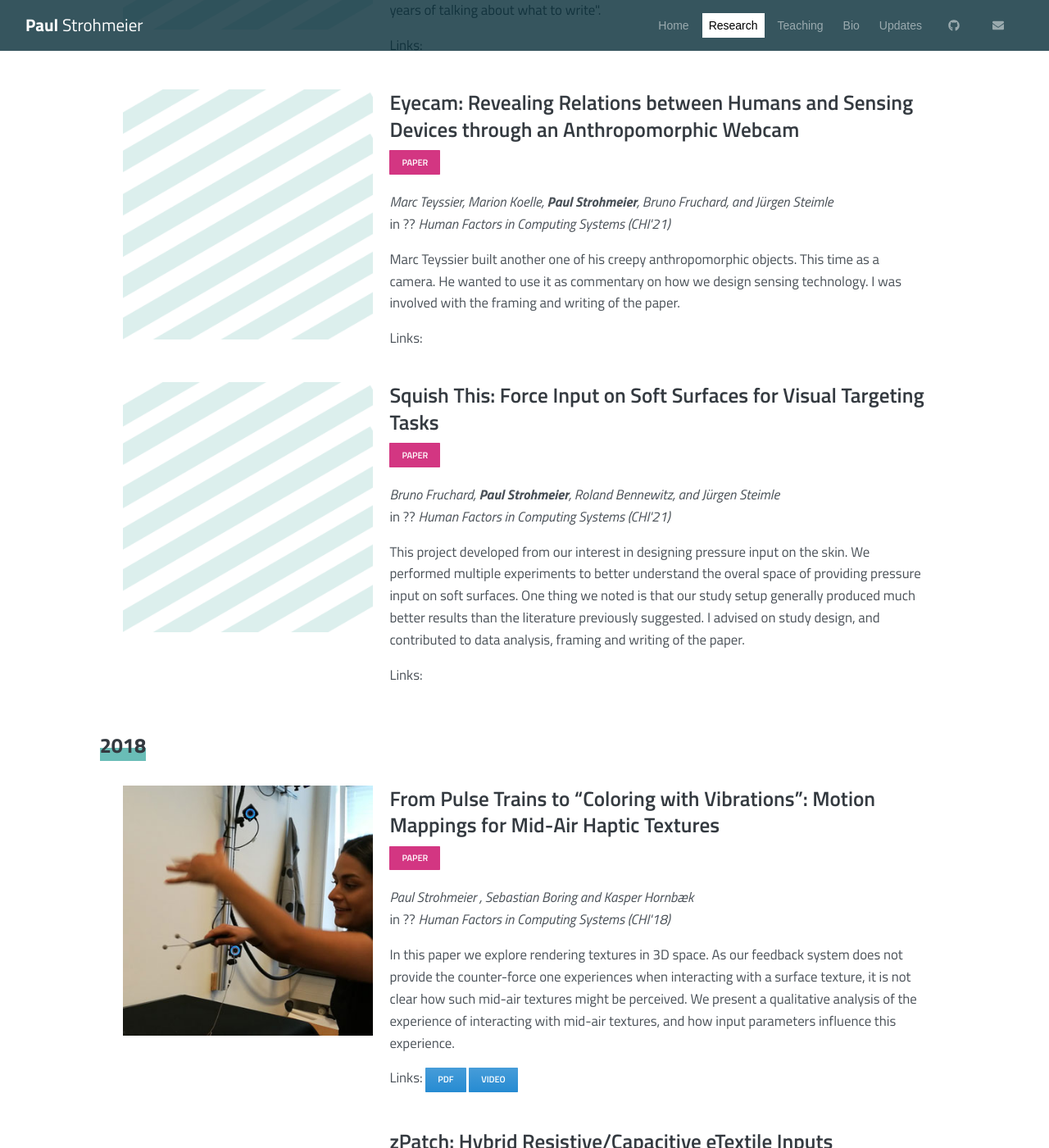
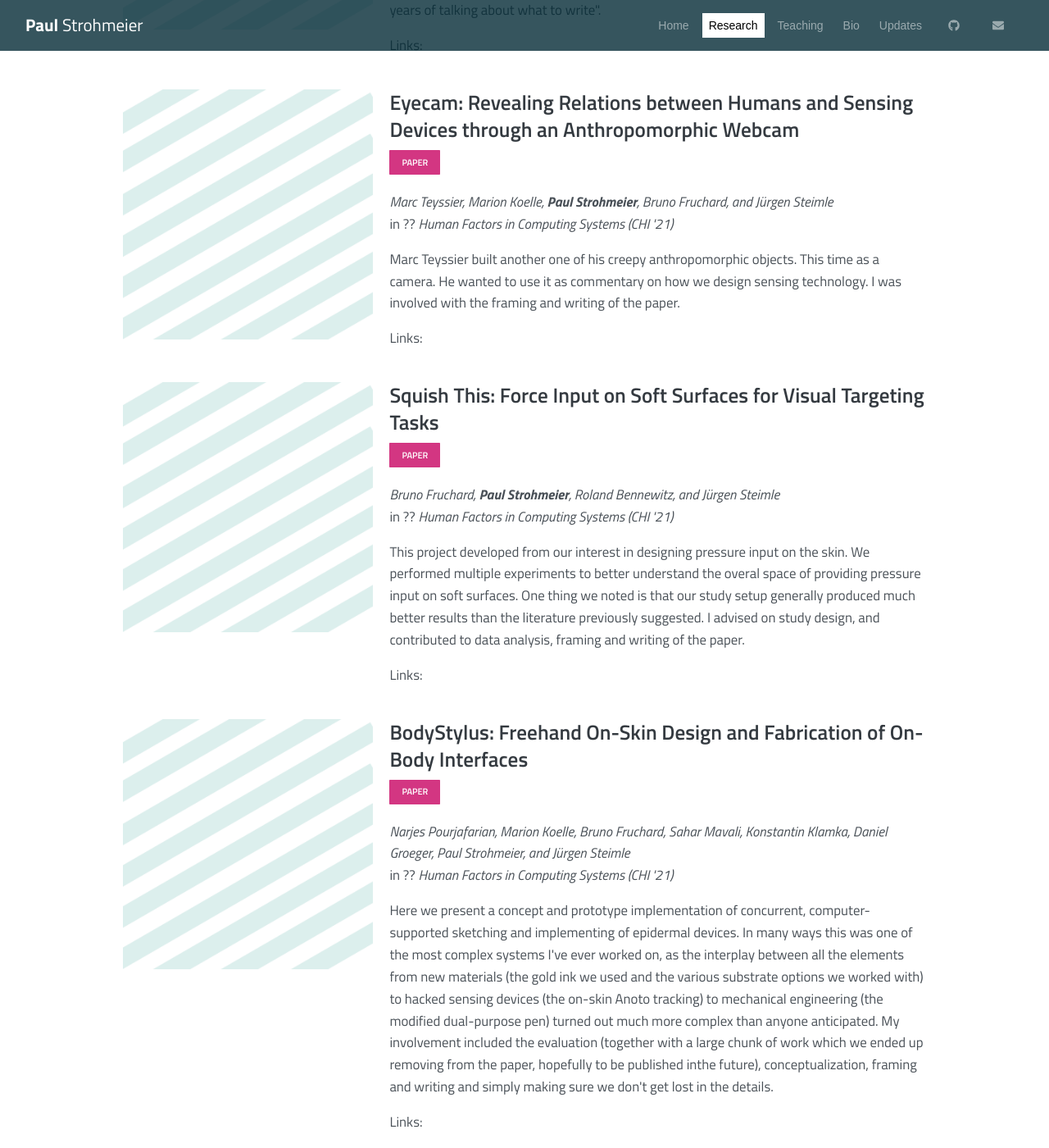
Before and after one commit to fkeel/fkeel.gitub.io, a Jekyll site: the page built from research.html, in a window 1280 px wide and 1400 px high, scrolled down 618 px. Shown: the whole window at 82% size. Built offline with Jekyll 4.4.1, drawn with Linux system fonts in a browser that asks for light colours.

Commit message:
Update research.yaml

```diff
--- a/_data/research.yaml
+++ b/_data/research.yaml
@@ -13,7 +13,7 @@
   - title: "Eyecam: Revealing Relations between Humans and Sensing Devices through an Anthropomorphic Webcam"
     year: 2021
     authors: Marc Teyssier, Marion Koelle,  <b>Paul Strohmeier</b>, Bruno Fruchard, and Jürgen Steimle
-    venue: Human Factors in Computing Systems (CHI'21)
+    venue: Human Factors in Computing Systems (CHI '21)
     description: Marc Teyssier built another one of his creepy anthropomorphic objects. This time as a camera. He wanted to use it as commentary on how we design sensing technology. I was involved with the framing and writing of the paper.
     tags:
       - text: paper
@@ -22,12 +22,20 @@
   - title: "Squish This: Force Input on Soft Surfaces for Visual Targeting Tasks"
     year: 2021
     authors: Bruno Fruchard, <b>Paul Strohmeier</b>, Roland Bennewitz, and Jürgen Steimle
-    venue: Human Factors in Computing Systems (CHI'21)
+    venue: Human Factors in Computing Systems (CHI '21)
     description: This project developed from our interest in designing pressure input on the skin. We performed multiple experiments to better understand the overal space of providing pressure input on soft surfaces. One thing we noted is that our study setup generally produced much better results than the literature previously suggested. I advised on study design, and contributed to data analysis, framing and writing of the paper.
     tags:
       - text: paper
         style: magenta
 
+  - title: "BodyStylus: Freehand On-Skin Design and Fabrication of On-Body Interfaces"
+    year: 2021
+    authors: Narjes Pourjafarian, Marion Koelle, Bruno Fruchard, Sahar Mavali, Konstantin Klamka, Daniel Groeger, Paul Strohmeier, and Jürgen Steimle
+    venue: Human Factors in Computing Systems (CHI '21)
+    description: Here we present a concept and prototype implementation of concurrent, computer-supported sketching and implementing of epidermal devices. In many ways this was one of the most complex systems I've ever worked on, as the interplay between all the elements from new materials (the gold ink we used and the various substrate options we worked with) to hacked sensing devices (the on-skin Anoto tracking) to mechanical engineering (the modified dual-purpose pen) turned out much more complex than anyone anticipated. My involvement included the evaluation (together with a large chunk of work which we ended up removing from the paper, hopefully to be published inthe future), conceptualization, framing and writing and simply making sure we don't get lost in the details.
+    tags:
+      - text: paper
+        style: magenta
 
   - title: "From Pulse Trains to “Coloring with Vibrations”: Motion Mappings for Mid-Air Haptic Textures"
     year: 2018
```
